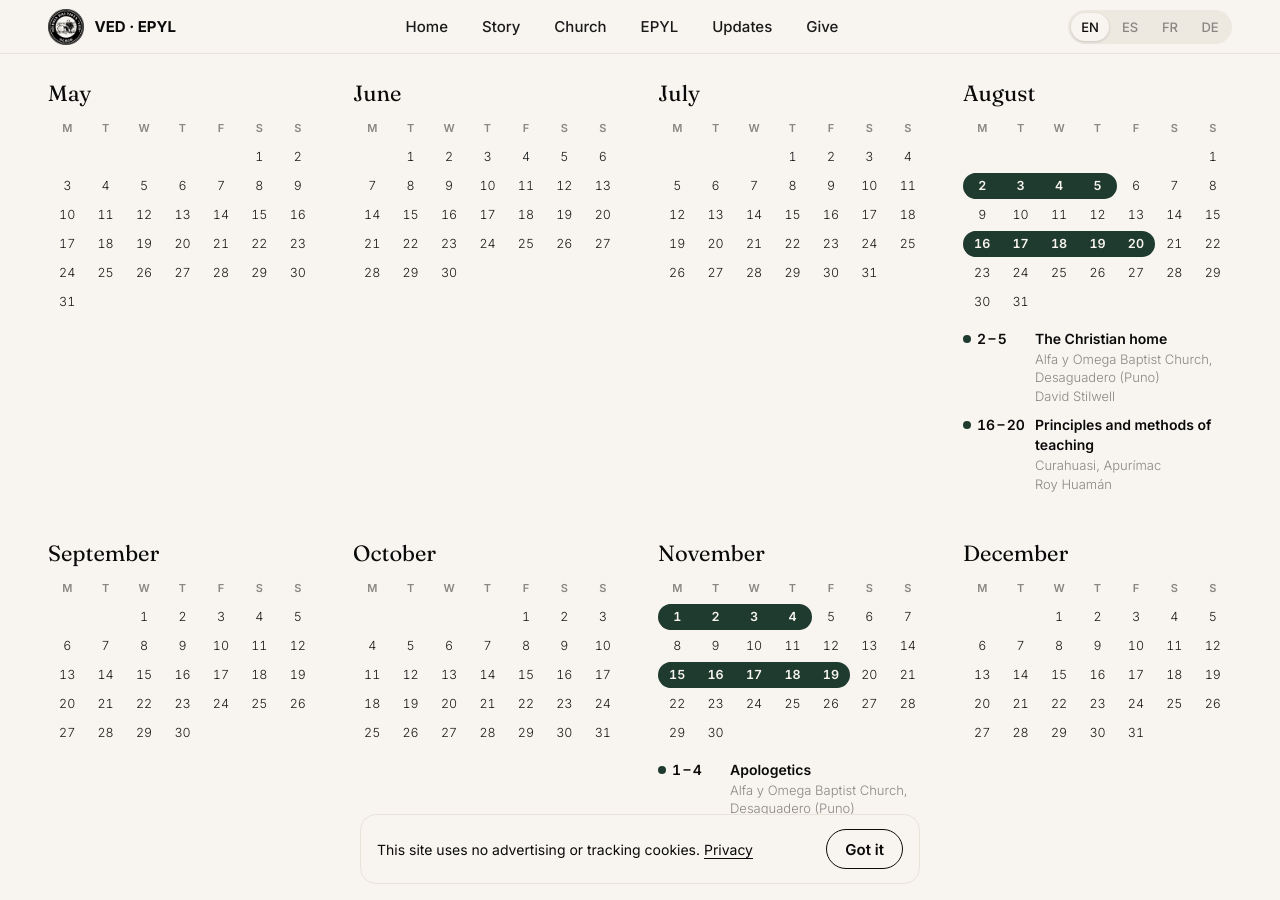
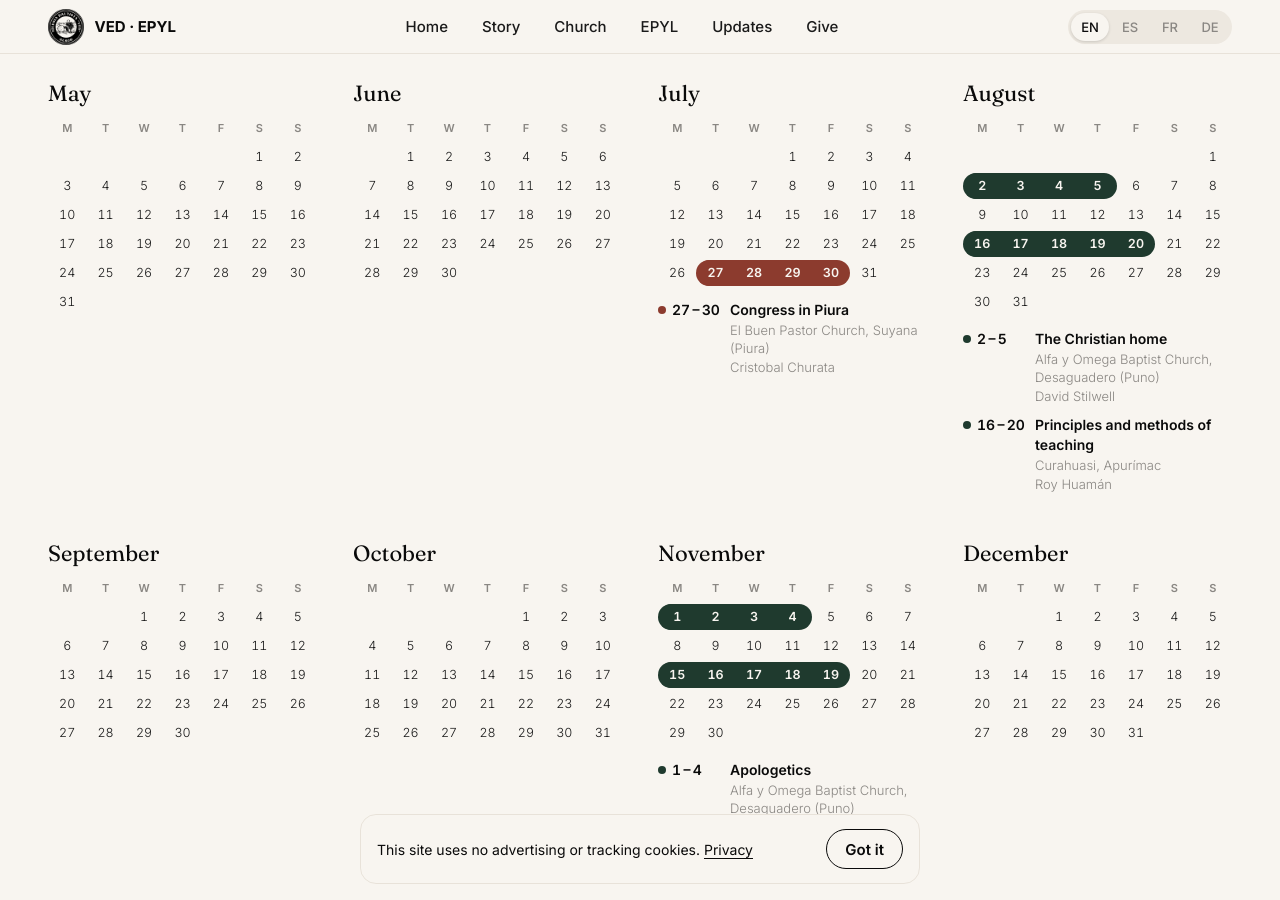
Before and after one commit to ved-ministry/ved-ministry.github.io, a Jekyll site: the page built from agenda.html, in a window 1280 px wide and 900 px high, scrolled down 1280 px. Built offline with Jekyll 4.4.1, drawn with Linux system fonts in a browser that asks for light colours.

Commit message:
Agenda: Congreso en Piura, 27 al 30 de julio

```diff
--- a/_data/agenda.yml
+++ b/_data/agenda.yml
@@ -1,5 +1,5 @@
 # EPYL year plan. Shown as a 12-month grid at /agenda/, as "Upcoming dates" on the EPYL page and as one line on the home page.
-# kind: vbs (Vacation Bible School), training (EPYL module) or trip (visits). Leave a field out while it is not known.
+# kind: vbs (Vacation Bible School), training (EPYL module), trip (visits) or congress (a congress where we are invited). Leave a field out while it is not known.
 # Text fields take _es, _de, _fr versions; without one, the English text is shown. Family holidays are not listed.
 - start: 2027-01-11
   end: 2027-01-15
@@ -42,6 +42,18 @@
   course_fr: "Ministère ecclésial, administration et éducation"
   place: "Curahuasi, Apurímac"
   teacher: "Elías Huamán"
+- start: 2027-07-27
+  end: 2027-07-30
+  kind: congress
+  course: "Congress in Piura"
+  course_es: "Congreso en Piura"
+  course_de: "Kongress in Piura"
+  course_fr: "Congrès à Piura"
+  place: "El Buen Pastor Church, Suyana (Piura)"
+  place_es: "Iglesia El Buen Pastor, Suyana (Piura)"
+  place_de: "Gemeinde El Buen Pastor, Suyana (Piura)"
+  place_fr: "Église El Buen Pastor, Suyana (Piura)"
+  teacher: "Cristobal Churata"
 - start: 2027-08-02
   end: 2027-08-05
   kind: training
--- a/_includes/agenda-item.html
+++ b/_includes/agenda-item.html
@@ -1,4 +1,4 @@
 {%- assign a = include.a -%}
 <time class="agenda__date" data-start="{{ a.start | date: '%Y-%m-%d' }}" data-end="{{ a.end | date: '%Y-%m-%d' }}">{{ a.start | date: '%-d' }}–{{ a.end | date: '%-d %b %Y' }}</time>
-<b class="act__title">{% if a.course %}{% include tx.html o=a f="course" %}{% else %}<span data-i18n="agenda.{{ a.kind }}">{% case a.kind %}{% when "vbs" %}Vacation Bible School{% when "trip" %}Visits to churches{% else %}EPYL training{% endcase %}</span>{% endif %}</b>
+<b class="act__title">{% if a.course %}{% include tx.html o=a f="course" %}{% else %}<span data-i18n="agenda.{{ a.kind }}">{% case a.kind %}{% when "vbs" %}Vacation Bible School{% when "trip" %}Visits to churches{% when "congress" %}Congress{% else %}EPYL training{% endcase %}</span>{% endif %}</b>
 <span class="act__meta">{% include tx.html o=a f="place" %}{% if a.teacher %}<br>{% include tx.html o=a f="teacher" %}{% endif %}</span>
--- a/_includes/agenda-year.html
+++ b/_includes/agenda-year.html
@@ -8,7 +8,7 @@
     <div class="cal" aria-hidden="true">{% for w in (1..7) %}<span class="cal__wd" data-wd="{{ w }}"></span>{% endfor %}{% assign pad = first | minus: 1 %}{% for p in (1..pad) %}<span></span>{% endfor %}{% for d in (1..days) %}{% if d < 10 %}{% assign iso = key | append: "-0" | append: d %}{% else %}{% assign iso = key | append: "-" | append: d %}{% endif %}{% assign wd = d | plus: pad | modulo: 7 %}{% assign mark = "" %}{% for a in site.data.agenda %}{% assign s = a.start | date: "%Y-%m-%d" %}{% assign e = a.end | date: "%Y-%m-%d" %}{% if iso >= s and iso <= e %}{% assign mark = " is-" | append: a.kind %}{% if iso == s or wd == 1 or d == 1 %}{% assign mark = mark | append: " is-first" %}{% endif %}{% if iso == e or wd == 0 or d == days %}{% assign mark = mark | append: " is-last" %}{% endif %}{% endif %}{% endfor %}<span class="cal__d{{ mark }}" data-day="{{ iso }}">{{ d }}</span>{% endfor %}</div>
     <ul class="month__acts">{% for a in site.data.agenda %}{% assign am = a.start | date: "%Y-%m" %}{% if am == key %}
       <li class="is-{{ a.kind }}" data-end="{{ a.end | date: '%Y-%m-%d' }}"><time class="agenda__date agenda__date--days" data-start="{{ a.start | date: '%Y-%m-%d' }}" data-end="{{ a.end | date: '%Y-%m-%d' }}">{{ a.start | date: '%-d' }}–{{ a.end | date: '%-d' }}</time>
-        <span><b>{% if a.course %}{% include tx.html o=a f="course" %}{% else %}<span data-i18n="agenda.{{ a.kind }}">{% case a.kind %}{% when "vbs" %}Vacation Bible School{% when "trip" %}Visits to churches{% else %}EPYL training{% endcase %}</span>{% endif %}</b>
+        <span><b>{% if a.course %}{% include tx.html o=a f="course" %}{% else %}<span data-i18n="agenda.{{ a.kind }}">{% case a.kind %}{% when "vbs" %}Vacation Bible School{% when "trip" %}Visits to churches{% when "congress" %}Congress{% else %}EPYL training{% endcase %}</span>{% endif %}</b>
         <small>{% include tx.html o=a f="place" %}</small>{% if a.teacher %}<small>{% include tx.html o=a f="teacher" %}</small>{% endif %}</span></li>{% endif %}{% endfor %}
     </ul>
   </div>{% endfor %}
--- a/agenda.html
+++ b/agenda.html
@@ -14,7 +14,7 @@ description: "Agenda del ministerio EPYL: capacitaciones de pastores, Escuelas B
     <div class="sec-head">
       <h2 class="h-section"><span data-i18n="agenda.year_title">The year at a glance</span> {{ site.data.agenda.first.start | date: "%Y" }}</h2>
       <p class="body-text" data-i18n="agenda.year_intro">Every training, Vacation Bible School and trip of the EPYL ministry, month by month. Pray with us for each one, or come and serve alongside us.</p>
-      <p class="legend"><span class="is-training" data-i18n="agenda.training">EPYL training</span><span class="is-vbs" data-i18n="agenda.vbs">Vacation Bible School</span><span class="is-trip" data-i18n="agenda.trip">Visits to churches</span></p>
+      <p class="legend"><span class="is-training" data-i18n="agenda.training">EPYL training</span><span class="is-vbs" data-i18n="agenda.vbs">Vacation Bible School</span><span class="is-trip" data-i18n="agenda.trip">Visits to churches</span><span class="is-congress" data-i18n="agenda.congress">Congress</span></p>
     </div>
     {% include agenda-year.html %}
     <div class="row gap-s agenda-cta">
--- a/assets/css/layout.css
+++ b/assets/css/layout.css
@@ -633,7 +633,7 @@ body:has(.notice:not([hidden])) .pill { display: none; }
 
 /* ---------- Calendar ---------- */
 /* one ink per kind of activity, used only to mark days, never as decoration */
-.is-training { --k: #1F3A2E; --k-on: #F8F5F0; } .is-vbs { --k: #C9A86A; --k-on: #1A1A1A; } .is-trip { --k: #3D5A80; --k-on: #F8F5F0; }
+.is-training { --k: #1F3A2E; --k-on: #F8F5F0; } .is-vbs { --k: #C9A86A; --k-on: #1A1A1A; } .is-trip { --k: #3D5A80; --k-on: #F8F5F0; } .is-congress { --k: #8C3B2E; --k-on: #F8F5F0; }
 
 /* short list on the EPYL page: date, what, where */
 .agenda-list { list-style: none; margin: var(--m-l) 0 0; padding: 0; border-top: 1px solid var(--line); }
--- a/assets/js/i18n.js
+++ b/assets/js/i18n.js
@@ -7,6 +7,7 @@
 
 const I18N = {
   en: {
+    "agenda.congress": "Congress",
     "agenda.page_title": "EPYL calendar",
     "agenda.year_title": "The year at a glance",
     "agenda.year_intro": "Every training, Vacation Bible School and trip of the EPYL ministry, month by month. Pray with us for each one, or come and serve alongside us.",
@@ -287,6 +288,7 @@ const I18N = {
   },
 
   de: {
+    "agenda.congress": "Kongress",
     "agenda.page_title": "EPYL-Kalender",
     "agenda.year_title": "Das Jahr im Überblick",
     "agenda.year_intro": "Jede Schulung, Ferien-Bibelschule und Reise des Dienstes EPYL, Monat für Monat. Beten Sie mit uns für jede davon oder kommen Sie und dienen Sie mit uns.",
@@ -567,6 +569,7 @@ const I18N = {
   },
 
   fr: {
+    "agenda.congress": "Congrès",
     "agenda.page_title": "Calendrier EPYL",
     "agenda.year_title": "L’année en un coup d’œil",
     "agenda.year_intro": "Chaque formation, école biblique de vacances et voyage du ministère EPYL, mois par mois. Priez avec nous pour chacun, ou venez servir à nos côtés.",
@@ -846,6 +849,7 @@ const I18N = {
     "home.all": "Voir toutes les nouvelles",
   },
   es: {
+    "agenda.congress": "Congreso",
     "agenda.page_title": "Agenda EPYL",
     "agenda.year_title": "El año de un vistazo",
     "agenda.year_intro": "Cada capacitación, Escuela Bíblica de Vacaciones y viaje del ministerio EPYL, mes a mes. Ora con nosotros por cada una, o ven a servir a nuestro lado.",
--- a/index.html
+++ b/index.html
@@ -30,7 +30,7 @@ image: /assets/img/posts/2026-11-desaguadero/peru-highlands-titicaca-2026-01.jpg
 
 <div class="next-up" id="nextUp" hidden><div class="wrap">
   <span class="label" data-i18n="agenda.next">Next</span>
-  {% for a in site.data.agenda %}<a href="/agenda/" data-end="{{ a.end | date: '%Y-%m-%d' }}" hidden><b>{% if a.course %}{% include tx.html o=a f="course" %}{% else %}<span data-i18n="agenda.{{ a.kind }}">{% case a.kind %}{% when "vbs" %}Vacation Bible School{% when "trip" %}Visits to churches{% else %}EPYL training{% endcase %}</span>{% endif %}</b> · {% include tx.html o=a f="place" %} · <time class="agenda__date" data-start="{{ a.start | date: '%Y-%m-%d' }}" data-end="{{ a.end | date: '%Y-%m-%d' }}">{{ a.start | date: '%-d' }}–{{ a.end | date: '%-d %b %Y' }}</time></a>{% endfor %}
+  {% for a in site.data.agenda %}<a href="/agenda/" data-end="{{ a.end | date: '%Y-%m-%d' }}" hidden><b>{% if a.course %}{% include tx.html o=a f="course" %}{% else %}<span data-i18n="agenda.{{ a.kind }}">{% case a.kind %}{% when "vbs" %}Vacation Bible School{% when "trip" %}Visits to churches{% when "congress" %}Congress{% else %}EPYL training{% endcase %}</span>{% endif %}</b> · {% include tx.html o=a f="place" %} · <time class="agenda__date" data-start="{{ a.start | date: '%Y-%m-%d' }}" data-end="{{ a.end | date: '%Y-%m-%d' }}">{{ a.start | date: '%-d' }}–{{ a.end | date: '%-d %b %Y' }}</time></a>{% endfor %}
   <a class="btn on-dark next-up__btn" href="/agenda/" data-i18n="agenda.see_activities">See this year’s activities</a>
 </div></div>
 
```
